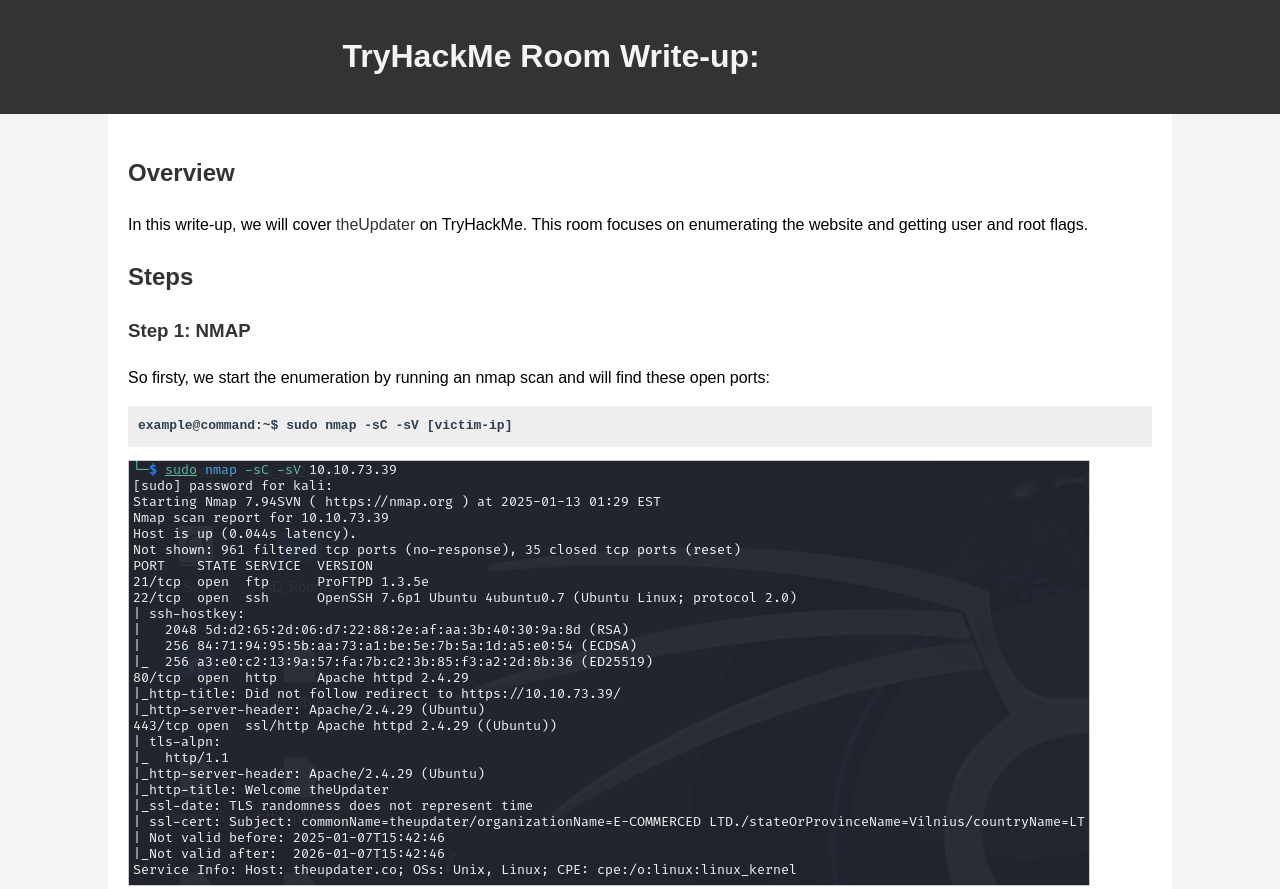
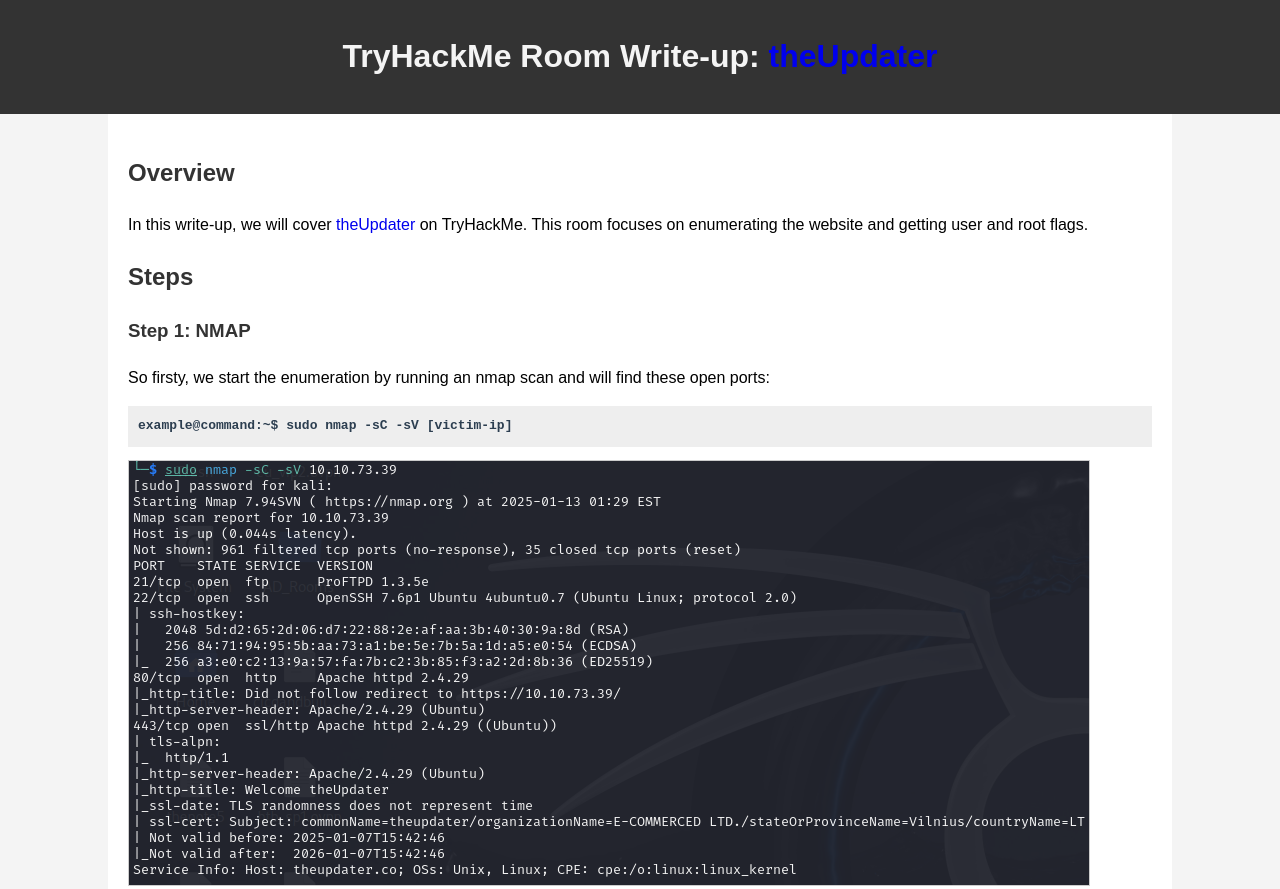
Before and after one commit to dstac/dstac.github.io, a plain HTML site: page index.html in a window 1280 px wide. Shown: the top 889 px of the page. Drawn offline with Linux system fonts and the light colour scheme.

Commit message:
Update index.html

```diff
--- a/index.html
+++ b/index.html
@@ -40,7 +40,7 @@
             color: #333;
         }
         a {
-            color: #333;
+            #color: #333;
             text-decoration: none;
         }
         a:hover {
```
